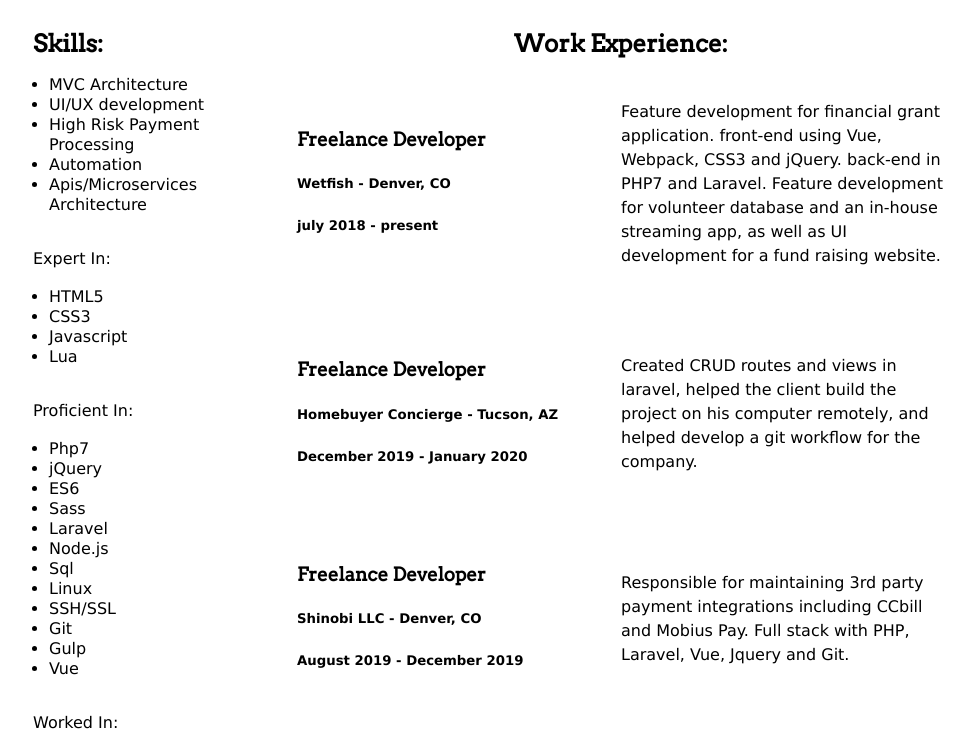
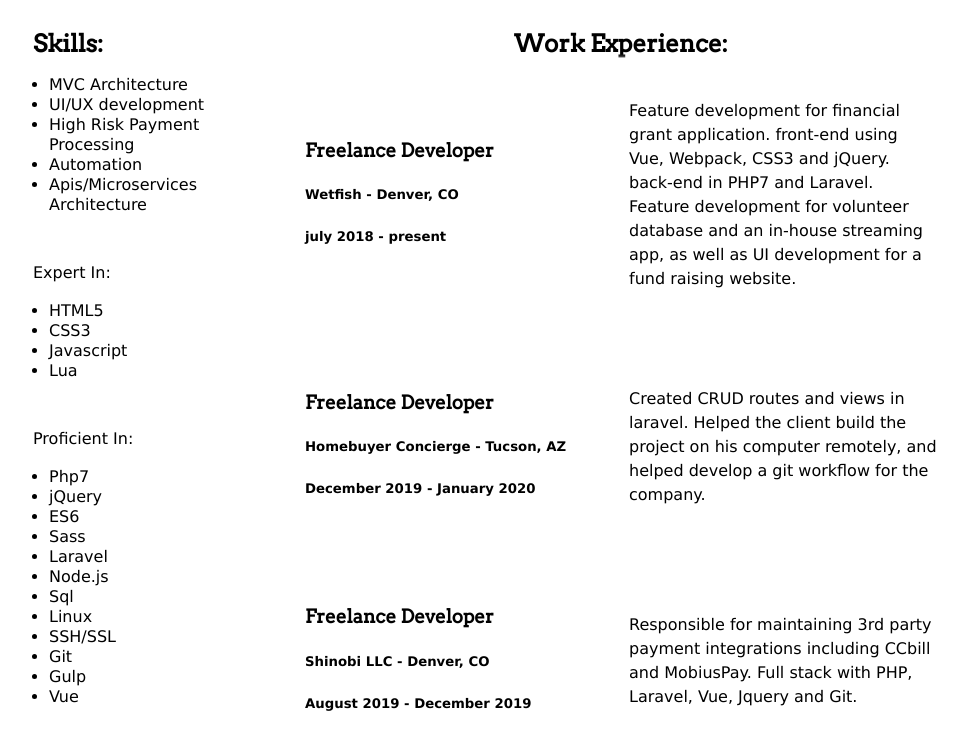
Before and after one commit to Meleeman01/resume, a website: page index.html in a window 1280 px wide. Shown: the part 380-1120 px from the top of the page, without its empty margins (143-1117 px from the left). Drawn offline with Linux system fonts and the light colour scheme.

Commit message:
did some proof reading and minor formatting

```diff
--- a/index.html
+++ b/index.html
@@ -136,7 +136,7 @@ app, as well as UI development for a fund raising website.</p>
 					<h5>December 2019 - January 2020</h5>
 				</div>
 				<div>
-					<p>Created CRUD routes and views in laravel, helped the client build the project on his computer
+					<p>Created CRUD routes and views in laravel. Helped the client build the project on his computer
 remotely, and helped develop a git workflow for the company.</p>
 				</div>
 
@@ -148,7 +148,7 @@ remotely, and helped develop a git workflow for the company.</p>
 					<h5>August 2019 - December 2019</h5>
 				</div>
 				<div>
-					<p>Responsible for maintaining 3rd party payment integrations including CCbill and Mobius Pay. Full stack
+					<p>Responsible for maintaining 3rd party payment integrations including CCbill and MobiusPay. Full stack
 with PHP, Laravel, Vue, Jquery and Git.</p>
 				</div>
 			</div>
--- a/resume.css
+++ b/resume.css
@@ -150,6 +150,7 @@ section {
 }
 .card div {
 	width: 50%;
+	padding: .5em;
 }
 
 .card h2 {
```
